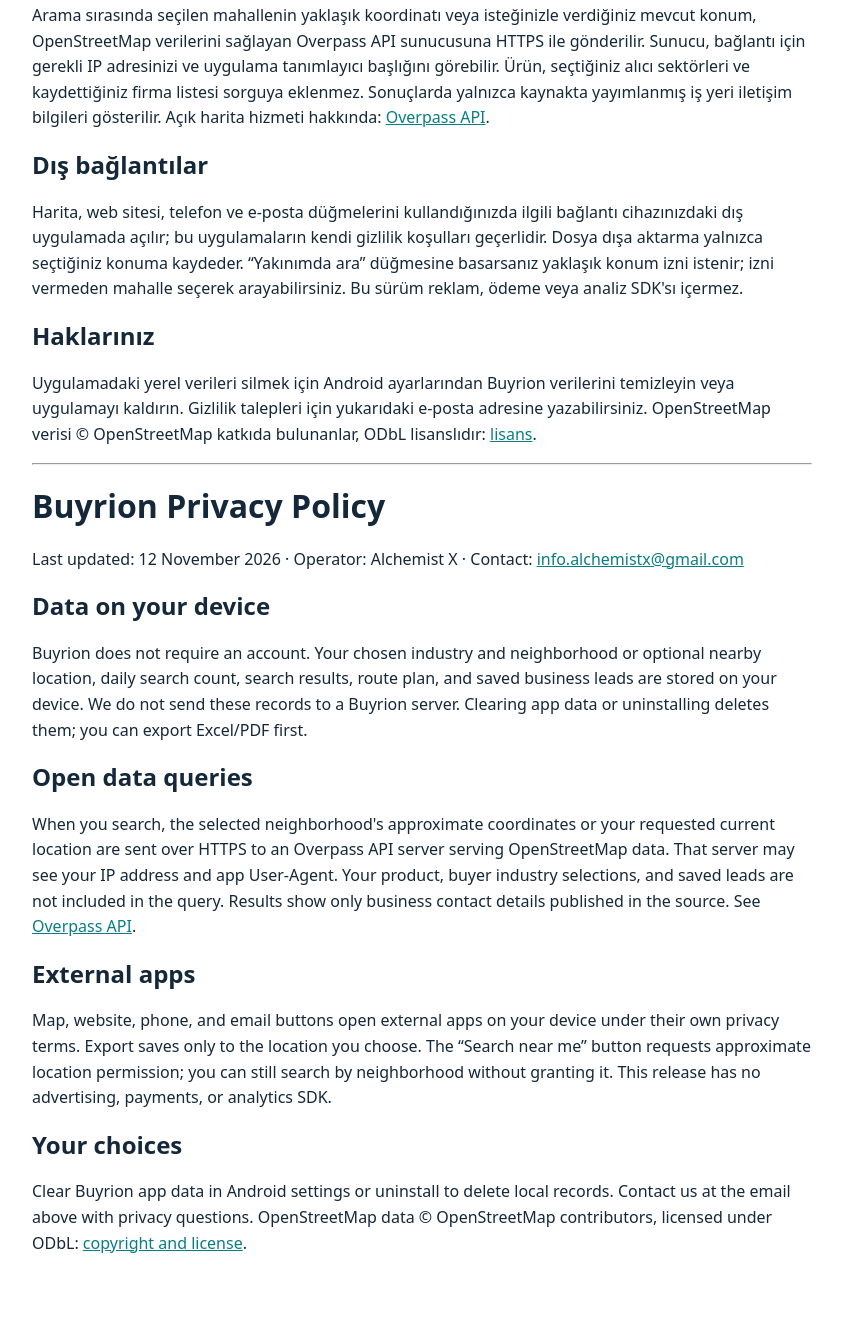
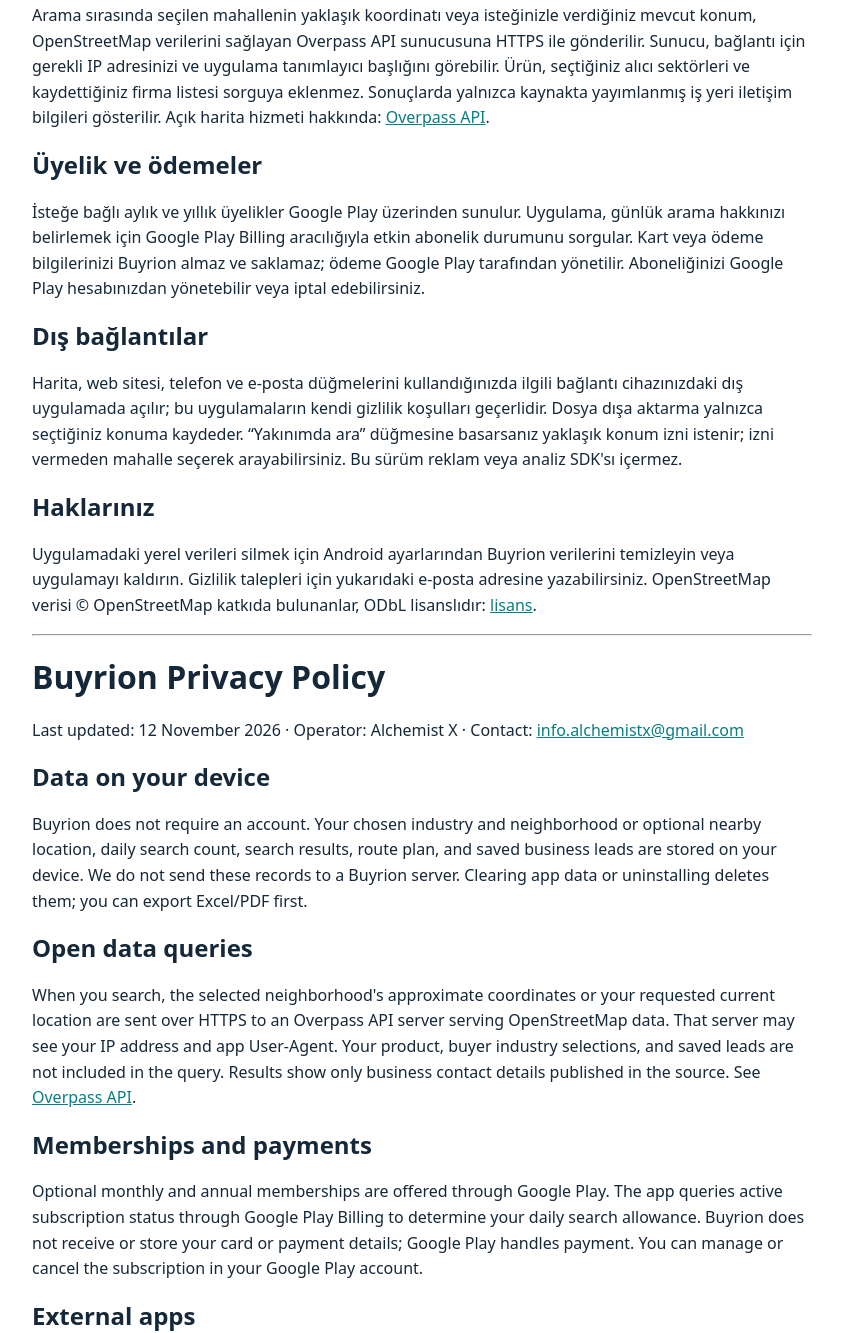
Before and after one commit to AlchemistXpython/Buyrion-CRM-Gizlilik-Politikasi, a plain HTML site: page index.html in a window 1280 px wide. Shown: the part 358-1691 px from the top of the page, without its empty margins (218-1060 px from the left). Before the commit the page ends 1650 px from the top, so only its background shows below. Drawn offline with Linux system fonts and the light colour scheme.

Commit message:
Document Google Play membership handling

```diff
--- a/index.html
+++ b/index.html
@@ -2,10 +2,12 @@
 <h1>Buyrion Gizlilik Politikası</h1><p>Son güncelleme: 12 Kasım 2026 · İşletmeci: Alchemist X · İletişim: <a href="mailto:info.alchemistx@gmail.com">info.alchemistx@gmail.com</a></p>
 <h2>Uygulamadaki veriler</h2><p>Buyrion hesap açmanızı istemez. Seçtiğiniz sektör, mahalle veya “Yakınımda ara” konumu, günlük arama sayısı, arama sonuçları, rota planı ve kaydettiğiniz firma adayları cihazınızda saklanır. Bu bilgileri Buyrion adına bir sunucuya göndermiyoruz. Cihazdan kaldırma veya uygulama verilerini temizleme işlemi bu kayıtları siler; önce Excel/PDF dışa aktarabilirsiniz.</p>
 <h2>Açık veri sorgusu</h2><p>Arama sırasında seçilen mahallenin yaklaşık koordinatı veya isteğinizle verdiğiniz mevcut konum, OpenStreetMap verilerini sağlayan Overpass API sunucusuna HTTPS ile gönderilir. Sunucu, bağlantı için gerekli IP adresinizi ve uygulama tanımlayıcı başlığını görebilir. Ürün, seçtiğiniz alıcı sektörleri ve kaydettiğiniz firma listesi sorguya eklenmez. Sonuçlarda yalnızca kaynakta yayımlanmış iş yeri iletişim bilgileri gösterilir. Açık harita hizmeti hakkında: <a href="https://wiki.openstreetmap.org/wiki/Overpass_API">Overpass API</a>.</p>
-<h2>Dış bağlantılar</h2><p>Harita, web sitesi, telefon ve e-posta düğmelerini kullandığınızda ilgili bağlantı cihazınızdaki dış uygulamada açılır; bu uygulamaların kendi gizlilik koşulları geçerlidir. Dosya dışa aktarma yalnızca seçtiğiniz konuma kaydeder. “Yakınımda ara” düğmesine basarsanız yaklaşık konum izni istenir; izni vermeden mahalle seçerek arayabilirsiniz. Bu sürüm reklam, ödeme veya analiz SDK'sı içermez.</p>
+<h2>Üyelik ve ödemeler</h2><p>İsteğe bağlı aylık ve yıllık üyelikler Google Play üzerinden sunulur. Uygulama, günlük arama hakkınızı belirlemek için Google Play Billing aracılığıyla etkin abonelik durumunu sorgular. Kart veya ödeme bilgilerinizi Buyrion almaz ve saklamaz; ödeme Google Play tarafından yönetilir. Aboneliğinizi Google Play hesabınızdan yönetebilir veya iptal edebilirsiniz.</p>
+<h2>Dış bağlantılar</h2><p>Harita, web sitesi, telefon ve e-posta düğmelerini kullandığınızda ilgili bağlantı cihazınızdaki dış uygulamada açılır; bu uygulamaların kendi gizlilik koşulları geçerlidir. Dosya dışa aktarma yalnızca seçtiğiniz konuma kaydeder. “Yakınımda ara” düğmesine basarsanız yaklaşık konum izni istenir; izni vermeden mahalle seçerek arayabilirsiniz. Bu sürüm reklam veya analiz SDK'sı içermez.</p>
 <h2>Haklarınız</h2><p>Uygulamadaki yerel verileri silmek için Android ayarlarından Buyrion verilerini temizleyin veya uygulamayı kaldırın. Gizlilik talepleri için yukarıdaki e-posta adresine yazabilirsiniz. OpenStreetMap verisi © OpenStreetMap katkıda bulunanlar, ODbL lisanslıdır: <a href="https://www.openstreetmap.org/copyright">lisans</a>.</p>
 <hr><h1 lang="en">Buyrion Privacy Policy</h1><p lang="en">Last updated: 12 November 2026 · Operator: Alchemist X · Contact: <a href="mailto:info.alchemistx@gmail.com">info.alchemistx@gmail.com</a></p>
 <div lang="en"><h2>Data on your device</h2><p>Buyrion does not require an account. Your chosen industry and neighborhood or optional nearby location, daily search count, search results, route plan, and saved business leads are stored on your device. We do not send these records to a Buyrion server. Clearing app data or uninstalling deletes them; you can export Excel/PDF first.</p>
 <h2>Open data queries</h2><p>When you search, the selected neighborhood's approximate coordinates or your requested current location are sent over HTTPS to an Overpass API server serving OpenStreetMap data. That server may see your IP address and app User-Agent. Your product, buyer industry selections, and saved leads are not included in the query. Results show only business contact details published in the source. See <a href="https://wiki.openstreetmap.org/wiki/Overpass_API">Overpass API</a>.</p>
-<h2>External apps</h2><p>Map, website, phone, and email buttons open external apps on your device under their own privacy terms. Export saves only to the location you choose. The “Search near me” button requests approximate location permission; you can still search by neighborhood without granting it. This release has no advertising, payments, or analytics SDK.</p>
+<h2>Memberships and payments</h2><p>Optional monthly and annual memberships are offered through Google Play. The app queries active subscription status through Google Play Billing to determine your daily search allowance. Buyrion does not receive or store your card or payment details; Google Play handles payment. You can manage or cancel the subscription in your Google Play account.</p>
+<h2>External apps</h2><p>Map, website, phone, and email buttons open external apps on your device under their own privacy terms. Export saves only to the location you choose. The “Search near me” button requests approximate location permission; you can still search by neighborhood without granting it. This release has no advertising or analytics SDK.</p>
 <h2>Your choices</h2><p>Clear Buyrion app data in Android settings or uninstall to delete local records. Contact us at the email above with privacy questions. OpenStreetMap data © OpenStreetMap contributors, licensed under ODbL: <a href="https://www.openstreetmap.org/copyright">copyright and license</a>.</p></div></body></html>
```
